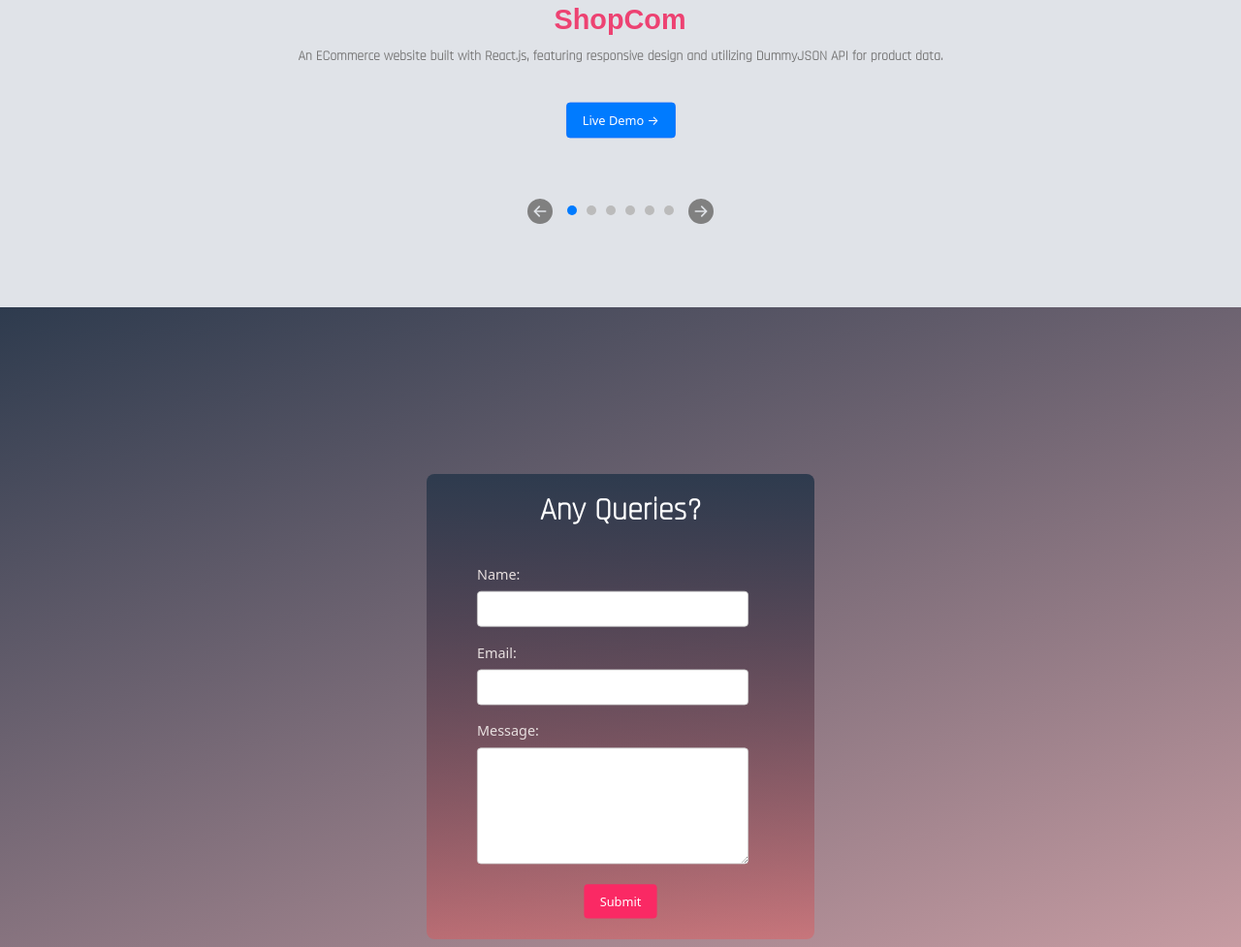
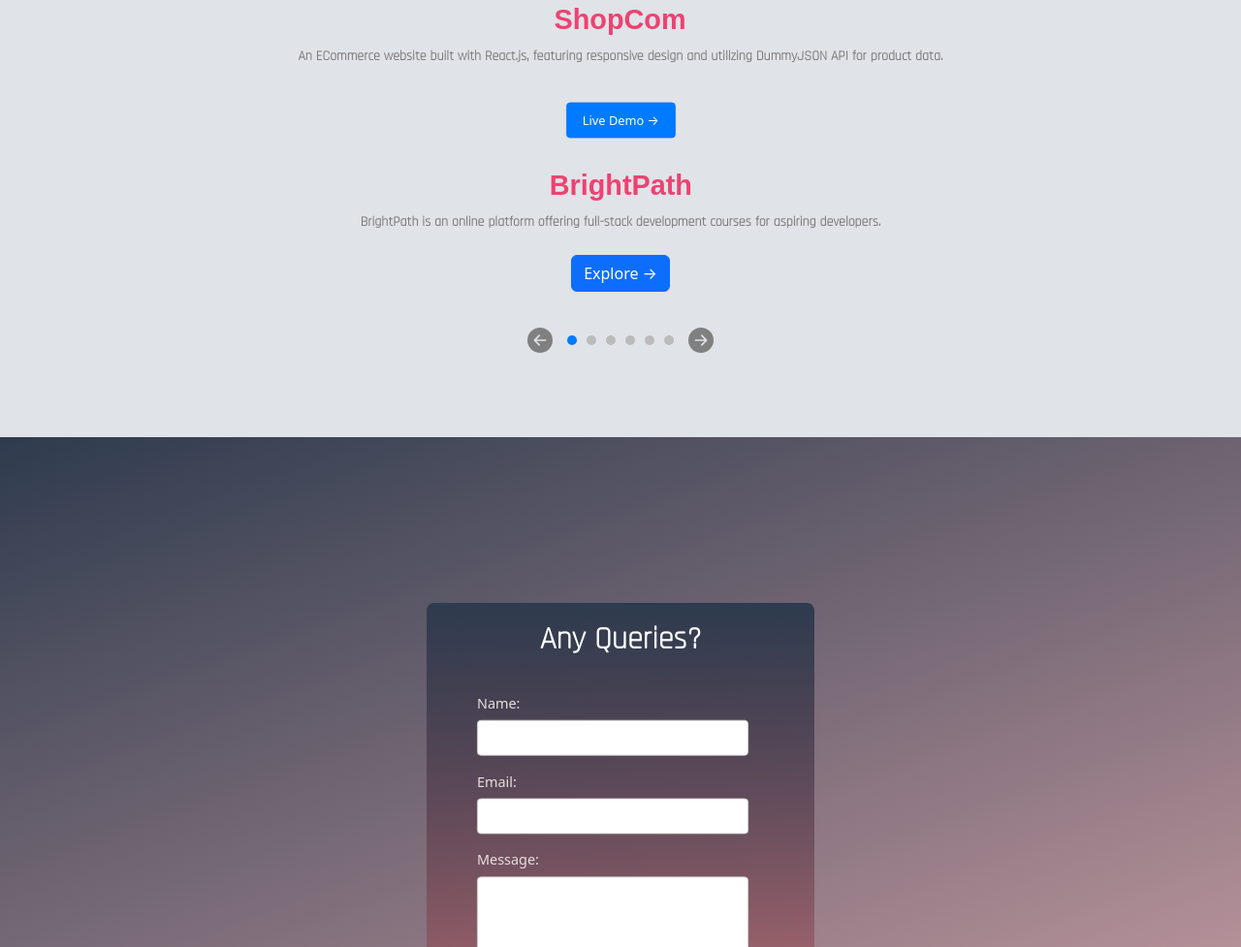
Before and after one commit to SarathA9/Sar_Folio, a website: page public/index.html in a window 1280 px wide. Shown: the part 5636-6613 px from the top of the page at 97% size. Drawn offline with nearby package versions, Linux system fonts and the light colour scheme; a web font is replaced by a local one.

Commit message:
added BrightPath project

```diff
--- a/public/index.html
+++ b/public/index.html
@@ -403,6 +403,11 @@
                   <a href="https://shopcomm.vercel.app/" class="btn btn-primary">Live Demo →</a>
               </div>
           </div>
+          <div class="project-details">
+            <h4>BrightPath</h4>
+            <p>BrightPath is an online platform offering full-stack development courses for aspiring developers.</p>
+            <a href="https://www.linkedin.com/posts/sarath-adukkadukkam_brightpath-elearning-fullstackdevelopment-activity-7229016538756882432-6MOc?utm_source=share&utm_medium=member_android" class="btn btn-primary">Explore →</a>
+          </div>
 
           <div class="project">
               <img src="assest/Projects/DrumKit.png" alt="Project 1 Screenshot">
```
